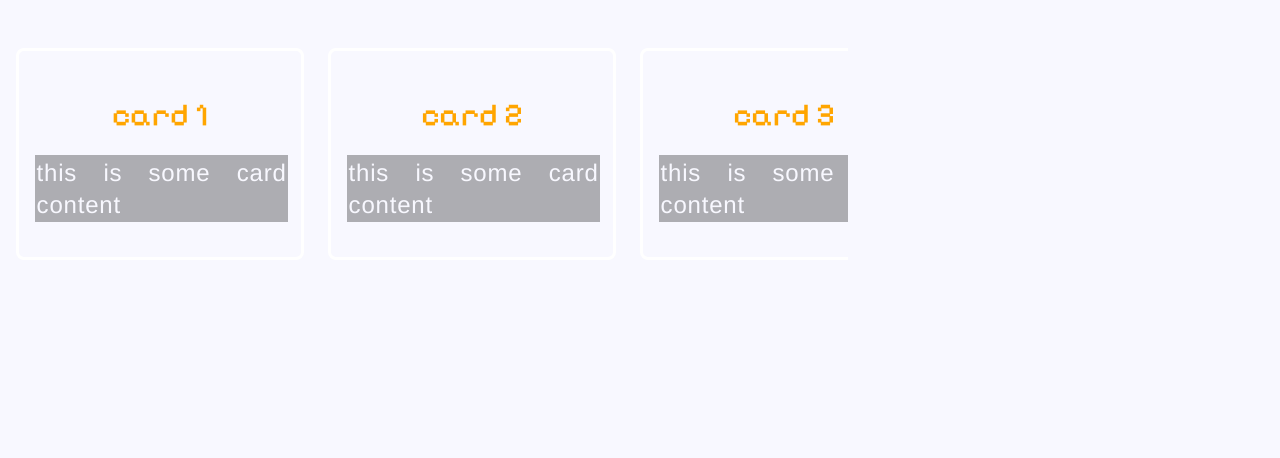
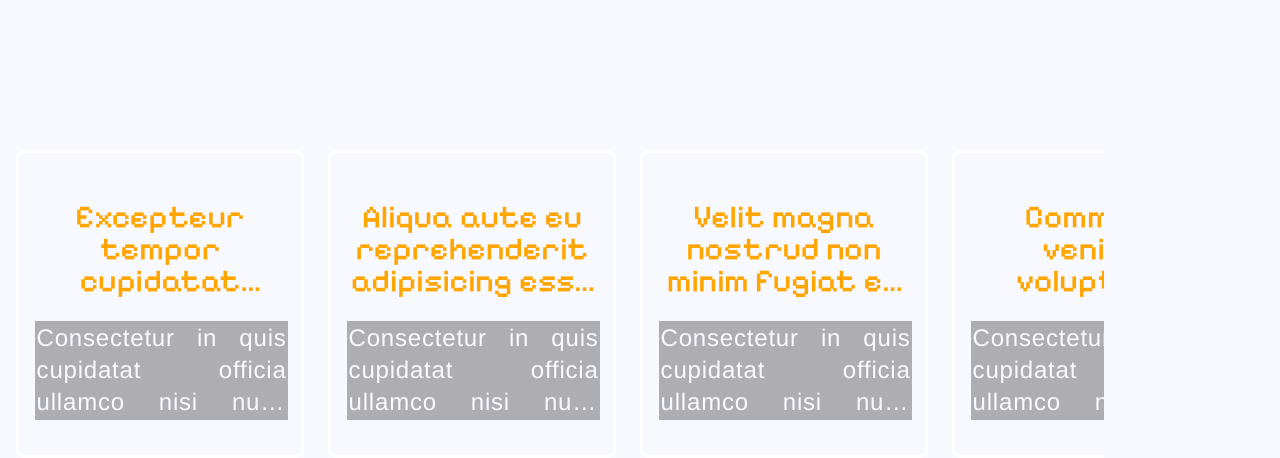
Before and after one commit to d4v3w/d4v3w-demos, a React (Create React App) app: page /cards in a window 1280 px wide. Shown: the top 458 px of the page. Built offline with nearby package versions, Linux system fonts and the light colour scheme; the HTML template or start-up script is replaced by a standard one; a web font is replaced by a local one.

Commit message:
Query carsousel state working * with selection by keypress and tab navigation

```diff
--- a/src/components/QueryPage.tsx
+++ b/src/components/QueryPage.tsx
@@ -1,55 +1,88 @@
 import classnames from "classnames";
-import { useRef } from "react";
+import { useEffect, useRef, useState } from "react";
 import { useSearchParams } from "react-router-dom";
 import styles from "./querypage.module.css";
 
 export const QueryPage = () => {
+  const radios = useRef<HTMLInputElement[]>([]);
   const cards: string[] = [
-    "card 1",
-    "card 2",
-    "card 3",
-    "card 4",
-    "card 5",
-    "card 6",
-    "card 7",
-    "card 8",
-    "card 9",
-    "card 10",
+    "Excepteur tempor cupidatat mollit sit consectetur veniam amet eu.",
+    "Aliqua aute eu reprehenderit adipisicing esse sunt id laborum magna sit aliquip.",
+    "Velit magna nostrud non minim fugiat eu aliquip proident elit culpa officia.",
+    "Commodo veniam voluptate incididunt Lorem deserunt ea tempor fugiat ipsum in.",
+    "Anim adipisicing est pariatur aliqua pariatur esse enim occaecat minim dolore nostrud.",
+    "Et non pariatur veniam velit dolore nulla ut anim cupidatat eiusmod.",
+    "Dolor aliqua et ex eiusmod nostrud officia fugiat aliqua est ut.",
+    "Quis dolore laboris eu anim pariatur laborum sint irure ea est aute minim in elit.",
+    "Nostrud qui qui elit eiusmod nulla.",
+    "Non labore velit amet occaecat magna officia aliqua Lorem ex veniam esse magna minim veniam.",
   ];
-  const itemsRef = useRef<HTMLInputElement[]>([]);
+
+  const SELECT_KEYS = ["enter", " "];
+  const [focusedItem, setFocusedItem] = useState<EventTarget & Element>();
 
   const [query, setQuery] = useSearchParams({ q: "" });
   const q: string = query.get("q") || "0";
-  const content = "this is some card content";
+  const content =
+    "Consectetur in quis cupidatat officia ullamco nisi nulla consequat fugiat sunt velit proident quis. Ut veniam fugiat tempor dolore aliquip eiusmod sit labore enim excepteur non. Officia proident nulla enim enim fugiat cillum eiusmod nulla esse. Eu ullamco sit nostrud adipisicing ea Lorem dolor minim voluptate.";
 
-  const scrollItem = (el: (EventTarget & Element) | null) => {
-    if (el == null) return;
-    el.scrollIntoView({
+  const scrollToItem = () => {
+    if (focusedItem == null) return;
+    focusedItem.scrollIntoView({
       behavior: "smooth",
       inline: "center",
     });
   };
 
+  const updateQuery = (id: string) => {
+    setQuery((prev) => {
+      prev.set("q", id);
+      return prev;
+    });
+  };
+
   const onChange = (e: React.ChangeEvent) => {
     const el = e.target;
-    setQuery((prev) => {
-      prev.set("q", el.id);
-      return prev;
-    });
-    scrollItem(el);
+    updateQuery(el.id);
+    setFocusedItem(el);
   };
 
   const onFocus = (e: React.FocusEvent) => {
     const el = e.target;
-    scrollItem(el);
+    console.log("focus");
+    setFocusedItem(el);
+    console.log(el);
   };
+
+  const handleKeyPress = (event: KeyboardEvent) => {
+    const key = event.key.toLowerCase();
+    const item = focusedItem as HTMLLabelElement;
+    if (SELECT_KEYS.includes(key) && item != null) {
+      const dataIndex: string = item.getAttribute("data-radio") || "";
+      const index = parseInt(dataIndex);
+      console.log("SELECT", index);
+      radios.current[index].checked = true;
+      updateQuery(`card-${index}`);
+    }
+  };
+
+  useEffect(() => {
+    scrollToItem();
+  }, [query, focusedItem]);
+
+  useEffect(() => {
+    document.addEventListener("keypress", handleKeyPress);
+    return () => {
+      document.removeEventListener("keypress", handleKeyPress);
+    };
+  }, [focusedItem]);
 
   return (
     <>
       <form className={styles.wrapper}>
         {cards.map((item, index) => {
-          const id = `card-${item}`;
-          const isSelected = id === q;
+          const id = `card-${index}`;
+          const isSelected = id.toString() === q;
           return (
             <label
               onFocus={onFocus}
@@ -60,22 +93,27 @@ export const QueryPage = () => {
                 styles.card,
                 isSelected ? styles.selected : null,
               )}
+              data-radio={index}
             >
               <input
                 id={id}
                 autoFocus={isSelected}
-                ref={(el: HTMLInputElement) => {
-                  itemsRef.current[index] = el;
-                  return el;
-                }}
                 type="radio"
                 name="card"
                 className={styles.checkbox}
-                onChange={(e) => onChange(e)}
+                onChange={onChange}
                 checked={id == q}
+                defaultChecked={index === 0}
+                ref={(el) => {
+                  el != null ? radios.current.push(el) : radios.current.push();
+                }}
               />
-              <h3 className={styles.title}>{item}</h3>
-              <p className={styles.content}>{content}</p>
+              <h3 className={classnames(styles.title, styles.lineClamp)}>
+                {item}
+              </h3>
+              <p className={classnames(styles.content, styles.lineClamp)}>
+                {content}
+              </p>
             </label>
           );
         })}
--- a/src/components/querypage.module.css
+++ b/src/components/querypage.module.css
@@ -6,10 +6,11 @@
   margin: 1rem;
   padding: 2rem;
   overflow-x: scroll;
-  max-width: 60vw;
   scroll-snap-type: x mandatory;
   justify-content: space-between;
   align-items: center;
+  height: clamp(300px, 40vw, 800px);
+  width: clamp(600px, 100%, 80vw);
 }
 
 .card {
@@ -36,12 +37,21 @@
     text-align: justify;
     width: 100%;
   }
+
+  .lineClamp {
+    display: -webkit-box;
+    -webkit-line-clamp: 3;
+    -webkit-box-orient: vertical;
+    overflow: hidden;
+  }
 }
 
 .card:hover,
-.card:focus,
+.card:focus-within,
 .card:has(input[type="radio"]:checked) {
   border-color: darkgoldenrod;
+}
+.card:has(input[type="radio"]:checked) {
   transform: scale(1.1);
 }
 .card:has(input[type="radio"]:checked) {
```
